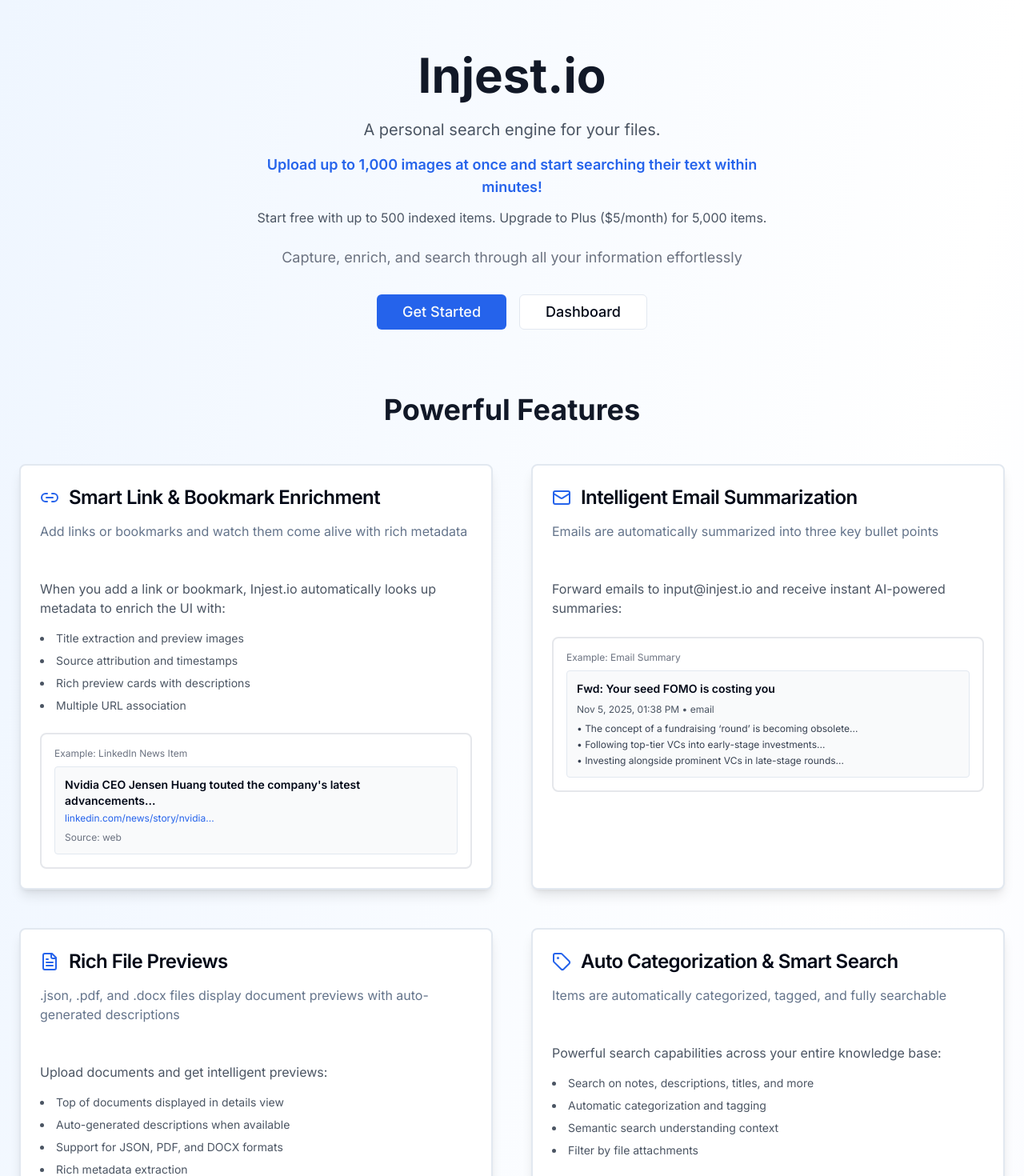
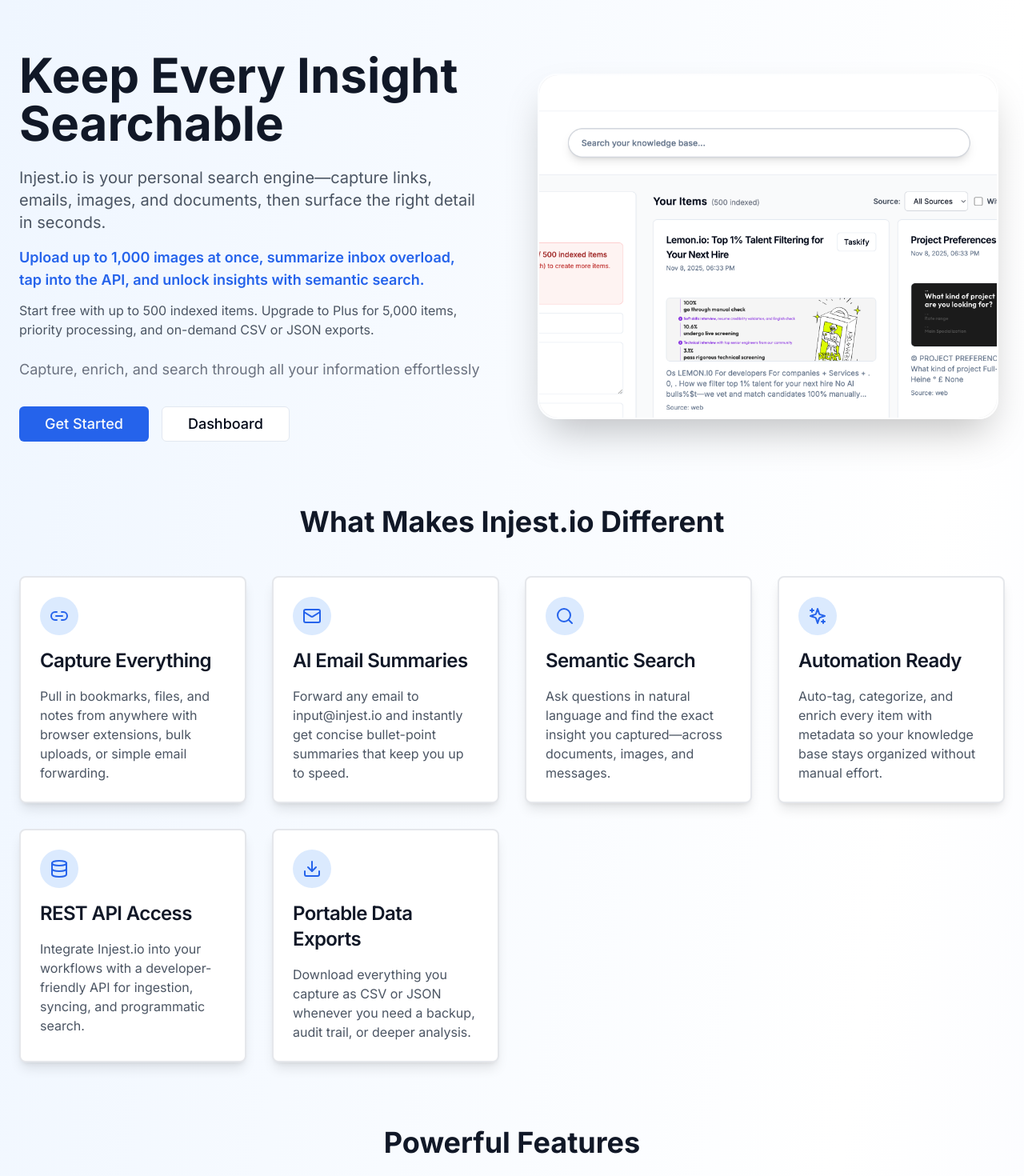
Before and after one commit to benspak/injest.io, a Next.js app in the folder frontend/: page / in a window 1280 px wide. Shown: the top 1470 px of the page at 80% size. Built offline with nearby package versions, Linux system fonts and the light colour scheme.

Commit message:
Homepage updates, and subscriber only features teasers

```diff
--- a/frontend/app/page.tsx
+++ b/frontend/app/page.tsx
@@ -10,10 +10,51 @@
   Tag,
   Filter,
   Sparkles,
-  Image as ImageIcon
+  Image as ImageIcon,
+  Database,
+  Download
 } from 'lucide-react';
 
 export default function Home() {
+  const keyFeatures = [
+    {
+      id: 'capture',
+      icon: Link2,
+      title: 'Capture Everything',
+      description: 'Pull in bookmarks, files, and notes from anywhere with browser extensions, bulk uploads, or simple email forwarding.',
+    },
+    {
+      id: 'summaries',
+      icon: Mail,
+      title: 'AI Email Summaries',
+      description: 'Forward any email to input@injest.io and instantly get concise bullet-point summaries that keep you up to speed.',
+    },
+    {
+      id: 'search',
+      icon: Search,
+      title: 'Semantic Search',
+      description: 'Ask questions in natural language and find the exact insight you captured—across documents, images, and messages.',
+    },
+    {
+      id: 'automation',
+      icon: Sparkles,
+      title: 'Automation Ready',
+      description: 'Auto-tag, categorize, and enrich every item with metadata so your knowledge base stays organized without manual effort.',
+    },
+    {
+      id: 'api',
+      icon: Database,
+      title: 'REST API Access',
+      description: 'Integrate Injest.io into your workflows with a developer-friendly API for ingestion, syncing, and programmatic search.',
+    },
+    {
+      id: 'exports',
+      icon: Download,
+      title: 'Portable Data Exports',
+      description: 'Download everything you capture as CSV or JSON whenever you need a backup, audit trail, or deeper analysis.',
+    },
+  ];
+
   const pricingPlans = [
     {
       id: 'free',
@@ -57,24 +98,25 @@
   return (
     <div className="min-h-screen bg-gradient-to-br from-blue-50 via-white to-indigo-50 overflow-x-hidden">
       {/* Hero Section */}
-      <div className="container mx-auto px-4 sm:px-6 py-16 max-w-full">
-        <div className="text-center mb-20">
-          <h1 className="text-6xl font-bold text-gray-900 mb-6">
-            Injest.io
+      <div className="container mx-auto px-4 sm:px-6 py-16 max-w-7xl">
+        <div className="grid gap-12 md:grid-cols-2 md:items-center mb-20">
+          <div className="text-center md:text-left">
+            <h1 className="text-5xl sm:text-6xl font-bold text-gray-900 mb-6">
+              Keep Every Insight Searchable
             </h1>
-          <p className="text-xl text-gray-600 mb-4 max-w-2xl mx-auto">
-            A personal search engine for your files.
+            <p className="text-xl text-gray-600 mb-4 max-w-2xl md:max-w-xl mx-auto md:mx-0">
+              Injest.io is your personal search engine—capture links, emails, images, and documents, then surface the right detail in seconds.
             </p>
-          <p className="text-lg font-semibold text-blue-600 mb-3 max-w-2xl mx-auto">
-            Upload up to 1,000 images at once and start searching their text within minutes!
+            <p className="text-lg font-semibold text-blue-600 mb-3 max-w-2xl md:max-w-xl mx-auto md:mx-0">
+              Upload up to 1,000 images at once, summarize inbox overload, tap into the API, and unlock insights with semantic search.
             </p>
-          <p className="text-base text-gray-600 mb-6 max-w-2xl mx-auto">
-            Start free with up to 500 indexed items. Upgrade to Plus ($5/month) for 5,000 items.
+            <p className="text-base text-gray-600 mb-6 max-w-2xl md:max-w-xl mx-auto md:mx-0">
+              Start free with up to 500 indexed items. Upgrade to Plus for 5,000 items, priority processing, and on-demand CSV or JSON exports.
             </p>
-          <p className="text-lg text-gray-500 mb-8 max-w-2xl mx-auto">
+            <p className="text-lg text-gray-500 mb-8 max-w-2xl md:max-w-xl mx-auto md:mx-0">
               Capture, enrich, and search through all your information effortlessly
             </p>
-          <div className="flex gap-4 justify-center">
+            <div className="flex gap-4 justify-center md:justify-start">
               <Link href="/login">
                 <Button size="lg" className="text-lg px-8">
                   Get Started
@@ -85,6 +127,45 @@
                   Dashboard
                 </Button>
               </Link>
+            </div>
+          </div>
+          <div className="relative mx-auto w-full max-w-xl">
+            <div className="relative aspect-[4/3] rounded-3xl border-2 border-white/60 shadow-2xl overflow-hidden">
+              <Image
+                src="/hero-image.png"
+                alt="Illustration of the Injest.io knowledge dashboard"
+                fill
+                priority
+                className="object-cover"
+                sizes="(min-width: 1024px) 42rem, 100vw"
+              />
+              <div className="absolute inset-0 rounded-3xl ring-1 ring-black/5 pointer-events-none" />
+            </div>
+          </div>
+        </div>
+
+        {/* Key Features */}
+        <div className="mb-20">
+          <h2 className="text-4xl font-bold text-center mb-12 text-gray-900">
+            What Makes Injest.io Different
+          </h2>
+          <div className="grid gap-8 md:grid-cols-2 xl:grid-cols-4 max-w-7xl mx-auto">
+            {keyFeatures.map((feature) => {
+              const Icon = feature.icon;
+              return (
+                <Card key={feature.id} className="h-full shadow-lg border-2 border-gray-200 transition hover:-translate-y-1 hover:shadow-xl">
+                  <CardHeader className="space-y-4">
+                    <div className="w-12 h-12 rounded-full bg-blue-100 text-blue-600 flex items-center justify-center">
+                      <Icon className="w-6 h-6" />
+                    </div>
+                    <CardTitle className="text-2xl text-gray-900">{feature.title}</CardTitle>
+                    <CardDescription className="text-base text-gray-600">
+                      {feature.description}
+                    </CardDescription>
+                  </CardHeader>
+                </Card>
+              );
+            })}
           </div>
         </div>
 
```
Also changed, not shown: frontend/app/dashboard/page.tsx (+116 -0 lines), frontend/public/hero-image.png (added). Lines whose indentation alone changed are shown as unchanged.
